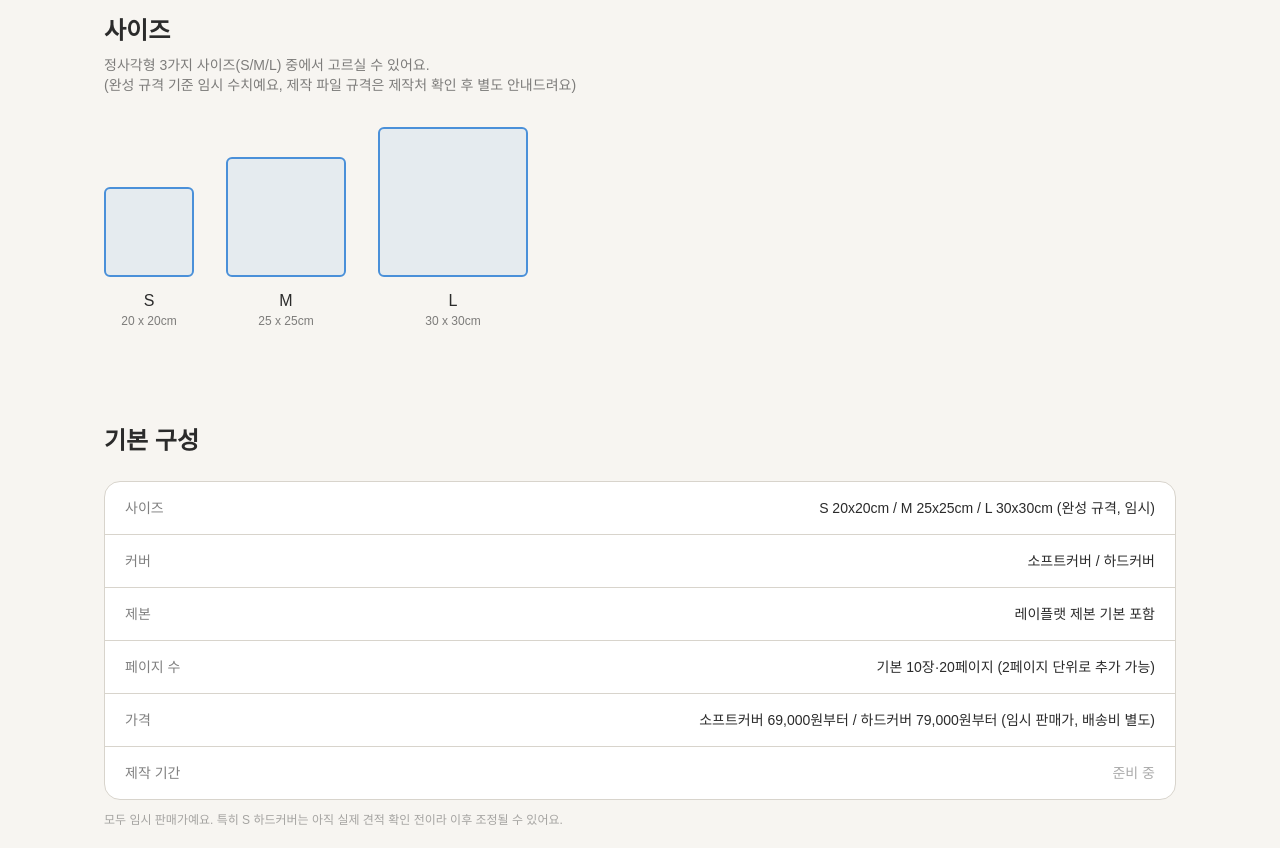
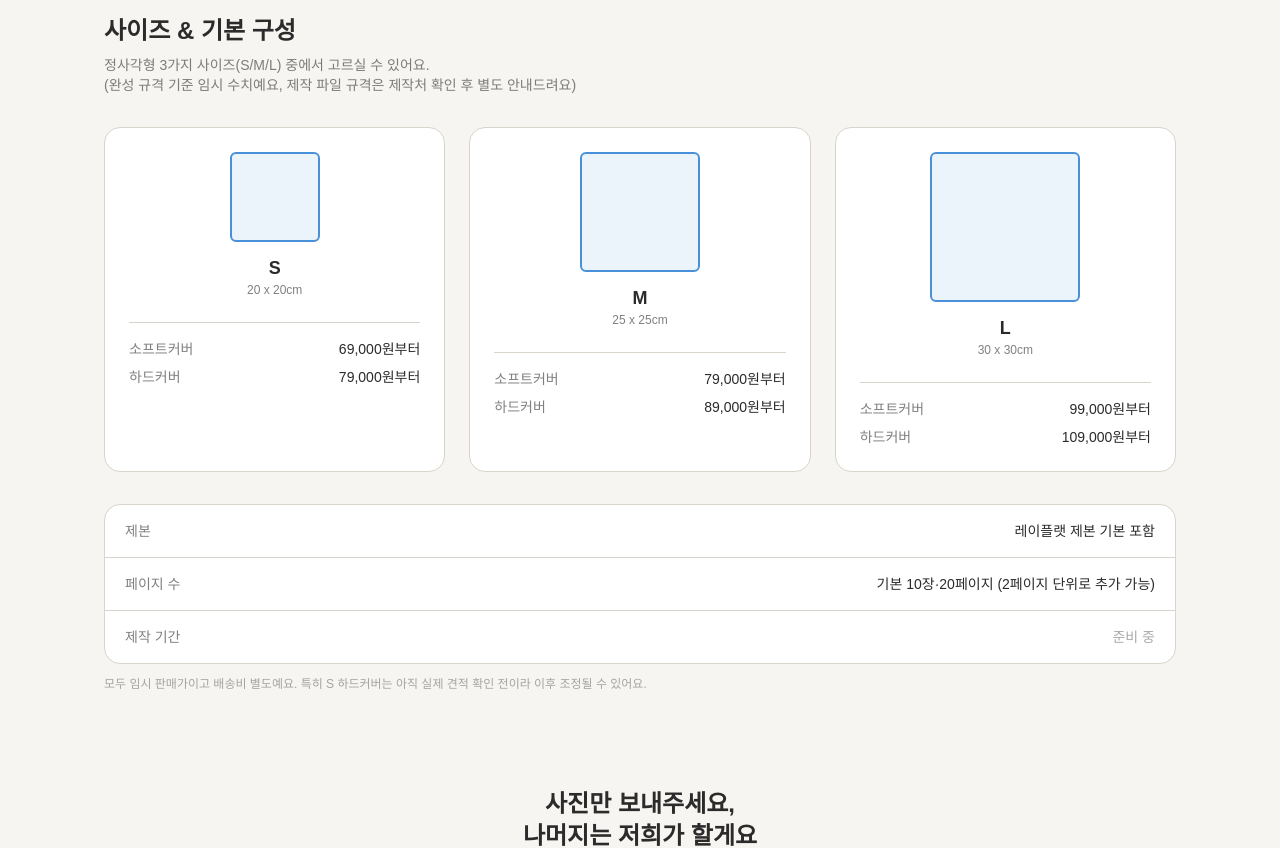
Before and after one commit to hyemani/keepic, a Next.js app: page /photobook in a window 1280 px wide. Shown: the part 2500-3348 px from the top of the page. Built offline with nearby package versions, Linux system fonts and the light colour scheme; a web font is replaced by a local one.

Commit message:
포토북 사이즈/기본구성 PC 레이아웃 카드형으로 개선

```diff
--- a/app/photobook/page.tsx
+++ b/app/photobook/page.tsx
@@ -19,9 +19,9 @@ const spreadExamples = [
 ];
 
 const sizes = [
-  { label: "S", detail: "20 x 20cm", px: 90 },
-  { label: "M", detail: "25 x 25cm", px: 120 },
-  { label: "L", detail: "30 x 30cm", px: 150 },
+  { label: "S", detail: "20 x 20cm", px: 90, softPrice: 69000, hardPrice: 79000 },
+  { label: "M", detail: "25 x 25cm", px: 120, softPrice: 79000, hardPrice: 89000 },
+  { label: "L", detail: "30 x 30cm", px: 150, softPrice: 99000, hardPrice: 109000 },
 ];
 
 export default function PhotobookPage() {
@@ -103,45 +103,49 @@ export default function PhotobookPage() {
         </div>
       </section>
 
-      {/* 사이즈 비교 */}
+      {/* 사이즈 & 기본 구성 */}
       <section className="mx-auto max-w-6xl px-6 pb-16 pt-8 sm:px-10">
-        <h2 className="text-2xl font-semibold">사이즈</h2>
-        <p className="mt-2 text-sm text-[var(--color-charcoal)]/60">
+        <h2 className="text-2xl font-semibold">사이즈 & 기본 구성</h2>
+        <p className="mt-2 break-keep text-sm text-[var(--color-charcoal)]/60">
           정사각형 3가지 사이즈(S/M/L) 중에서 고르실 수 있어요.
           <br />
           (완성 규격 기준 임시 수치예요, 제작 파일 규격은 제작처 확인 후 별도 안내드려요)
         </p>
-        <div className="mt-8 flex flex-wrap items-end gap-8">
+
+        <div className="mt-8 grid grid-cols-1 gap-4 sm:grid-cols-3 sm:gap-6">
           {sizes.map((size) => (
-            <div key={size.label} className="flex flex-col items-center gap-3">
-              <div
-                style={{ width: size.px, height: size.px }}
-                className="rounded-md border-2 border-[var(--color-sky)] bg-[var(--color-sky)]/10"
-              />
-              <div className="text-center">
-                <p className="font-medium">{size.label}</p>
-                <p className="text-xs text-[var(--color-charcoal)]/60">
-                  {size.detail}
-                </p>
+            <div
+              key={size.label}
+              className="rounded-2xl border border-[var(--color-hairline)] bg-white p-6"
+            >
+              <div className="flex items-center gap-4 sm:flex-col sm:gap-3">
+                <div
+                  style={{ width: size.px, height: size.px }}
+                  className="shrink-0 rounded-md border-2 border-[var(--color-sky)] bg-[var(--color-sky)]/10"
+                />
+                <div className="sm:text-center">
+                  <p className="text-lg font-semibold">{size.label}</p>
+                  <p className="text-xs text-[var(--color-charcoal)]/60">{size.detail}</p>
+                </div>
+              </div>
+              <div className="mt-5 flex flex-col gap-2 border-t border-[var(--color-hairline)] pt-4 text-sm sm:mt-6">
+                <div className="flex items-center justify-between">
+                  <p className="text-[var(--color-charcoal)]/60">소프트커버</p>
+                  <p className="font-medium">{size.softPrice.toLocaleString()}원부터</p>
+                </div>
+                <div className="flex items-center justify-between">
+                  <p className="text-[var(--color-charcoal)]/60">하드커버</p>
+                  <p className="font-medium">{size.hardPrice.toLocaleString()}원부터</p>
+                </div>
               </div>
             </div>
           ))}
         </div>
-      </section>
 
-      {/* 기본 구성 */}
-      <section className="mx-auto max-w-6xl px-6 pb-16 pt-8 sm:px-10">
-        <h2 className="text-2xl font-semibold">기본 구성</h2>
-        <div className="mt-6 overflow-hidden rounded-2xl border border-[var(--color-hairline)] bg-white">
+        <div className="mt-8 overflow-hidden rounded-2xl border border-[var(--color-hairline)] bg-white">
           {[
-            { label: "사이즈", value: "S 20x20cm / M 25x25cm / L 30x30cm (완성 규격, 임시)" },
-            { label: "커버", value: "소프트커버 / 하드커버" },
             { label: "제본", value: "레이플랫 제본 기본 포함" },
             { label: "페이지 수", value: "기본 10장·20페이지 (2페이지 단위로 추가 가능)" },
-            {
-              label: "가격",
-              value: "소프트커버 69,000원부터 / 하드커버 79,000원부터 (임시 판매가, 배송비 별도)",
-            },
             { label: "제작 기간", value: "준비 중" },
           ].map((row, i) => (
             <div
@@ -164,8 +168,8 @@ export default function PhotobookPage() {
           ))}
         </div>
         <p className="mt-3 break-keep text-xs text-[var(--color-charcoal)]/40">
-          모두 임시 판매가예요. 특히 S 하드커버는 아직 실제 견적 확인 전이라 이후 조정될 수
-          있어요.
+          모두 임시 판매가이고 배송비 별도예요. 특히 S 하드커버는 아직 실제 견적 확인 전이라
+          이후 조정될 수 있어요.
         </p>
       </section>
 
```
